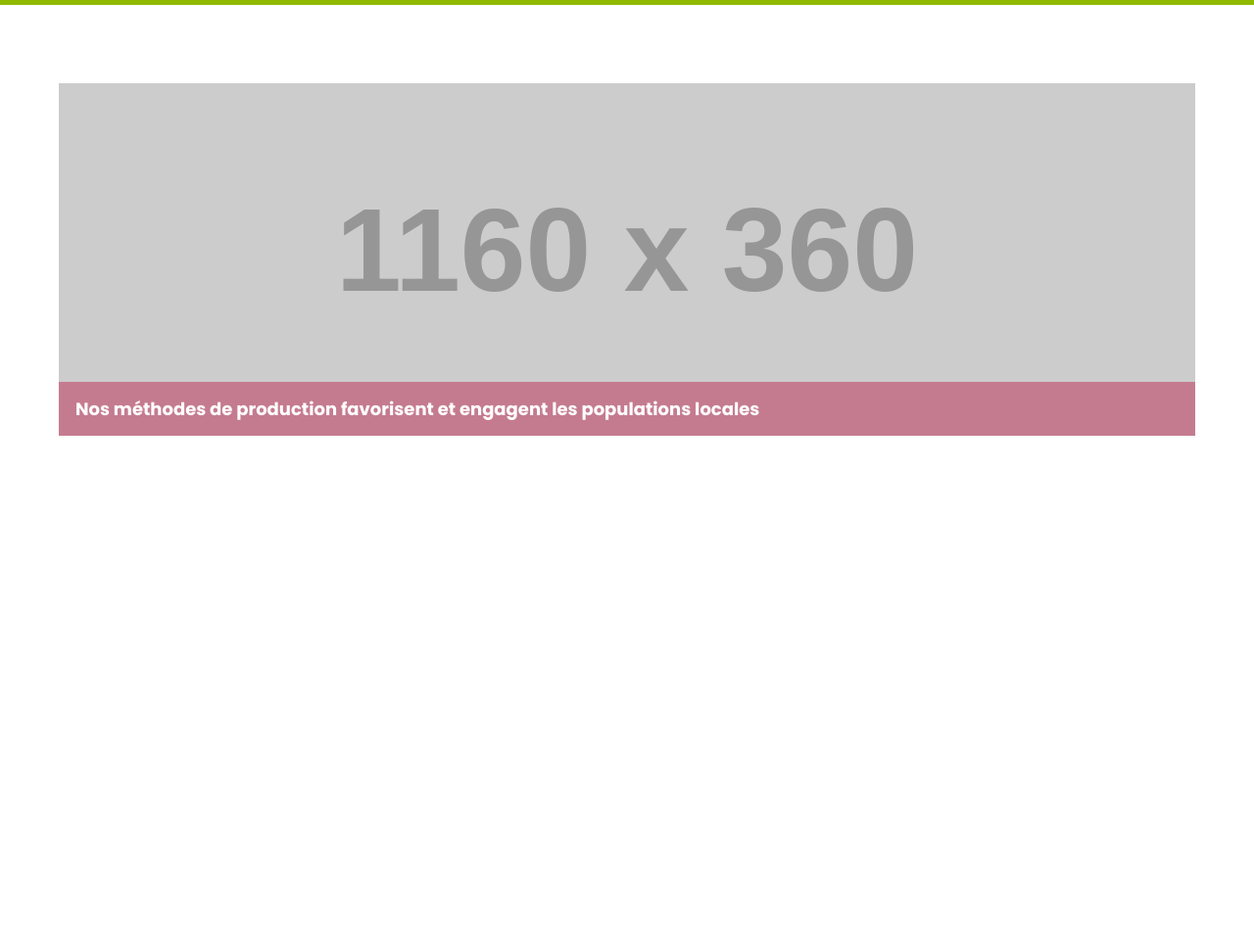
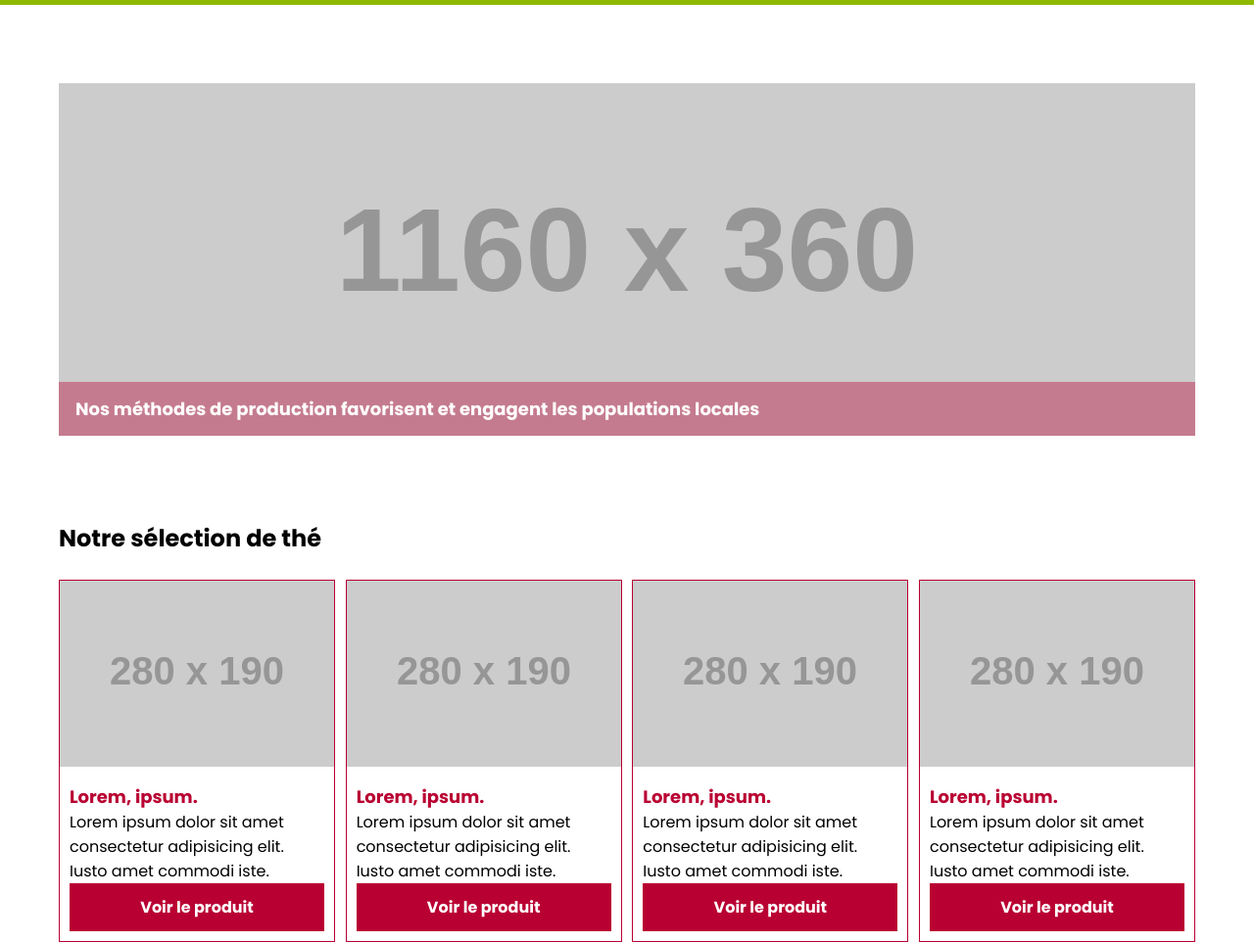
Before and after one commit to Dylhunt46/le-royaume-du-the, a plain HTML site: page index.html in a window 1280 px wide. Shown: the part 80-1042 px from the top of the page at 98% size. Before the commit the page ends 800 px from the top, so only its background shows below. Drawn offline with Linux system fonts and the light colour scheme; placeholder pictures from the web are drawn by us.

Commit message:
ADD section items

```diff
--- a/index.html
+++ b/index.html
@@ -20,7 +20,7 @@
     <header>
         <div>
             <h1><i class="fa-solid fa-leaf"></i> Le Royaume Du thé</h1>
-            <a href="#"><i class="fa-solid fa-basket-shopping"></i> Panier</a>
+            <a class="btn" href="#"><i class="fa-solid fa-basket-shopping"></i> Panier</a>
         </div>
     </header>
     <section class="main-image">
@@ -29,6 +29,54 @@
             <p>Nos méthodes de production favorisent et engagent les populations locales</p>
         </div>
     </section>
+
+    <section class="items">
+        <h2>Notre sélection de thé</h2>
+        <div class="container-item">
+            <div class="item-the">
+
+                <img src='http://fakeimg.pl/280x190?font=lobster' alt='' />
+                <div class="item-the-description">
+                    <h3>Lorem, ipsum.</h3>
+                    <p>Lorem ipsum dolor sit amet consectetur adipisicing elit. Iusto amet commodi iste.</p>
+                    <a class="btn btn-red" href="#">
+                        <p>Voir le produit</p>
+                    </a>
+                </div>
+            </div>
+
+            <div class="item-the">
+                <img src='http://fakeimg.pl/280x190?font=lobster' alt='' />
+                <div class="item-the-description">
+                    <h3>Lorem, ipsum.</h3>
+                    <p>Lorem ipsum dolor sit amet consectetur adipisicing elit. Iusto amet commodi iste.</p>
+                    <a class="btn btn-red" href="#">
+                        <p>Voir le produit</p>
+                    </a>
+                </div>
+            </div>
+            <div class="item-the">
+                <img src='http://fakeimg.pl/280x190?font=lobster' alt='' />
+                <div class="item-the-description">
+                    <h3>Lorem, ipsum.</h3>
+                    <p>Lorem ipsum dolor sit amet consectetur adipisicing elit. Iusto amet commodi iste.</p>
+                    <a class="btn btn-red" href="#">
+                        <p>Voir le produit</p>
+                    </a>
+                </div>
+            </div>
+            <div class="item-the">
+                <img src='http://fakeimg.pl/280x190?font=lobster' alt='' />
+                <div class="item-the-description">
+                    <h3>Lorem, ipsum.</h3>
+                    <p>Lorem ipsum dolor sit amet consectetur adipisicing elit. Iusto amet commodi iste.</p>
+                    <a class="btn btn-red" href="#">
+                        <p>Voir le produit</p>
+                    </a>
+                </div>
+            </div>
+        </div>
+    </section>
 </body>
 
 
--- a/style.css
+++ b/style.css
@@ -16,18 +16,41 @@ h1 {
     font-weight: bold;
 }
 
+h3 {
+    font-size: 18px;
+    color: #b90032;
+}
+
+p {
+    font-size: 16px;
+}
+
 section {
     width: 1160px;
-    margin: 0 auto;
+    margin: 80px auto 0 auto;
+
 }
 
-header a {
+.btn {
     color: #fff;
     text-decoration: none;
     font-size: 18px;
     padding: 12px;
     border: 2px solid #fff;
     font-weight: bold;
+    display: block;
+}
+
+.btn-red {
+    border: none;
+    background-color: #b90032;
+    color: #fff;
+    width: 236px;
+
+    text-align: center;
+
+
+
 }
 
 header a:hover {
@@ -45,7 +68,7 @@ header div {
 
 .main-image {
     position: relative;
-    margin-top: 80px;
+
 }
 
 .main-image div {
@@ -66,3 +89,21 @@ header div {
     color: #fff;
     margin: 0 17px;
 }
+
+.container-item {
+    display: flex;
+    justify-content: space-between;
+}
+
+.item-the {
+    margin-top: 25px;
+    width: 280px;
+    border: 1px solid #b90032;
+
+}
+
+
+
+.item-the-description {
+    padding: 10px;
+}
```
